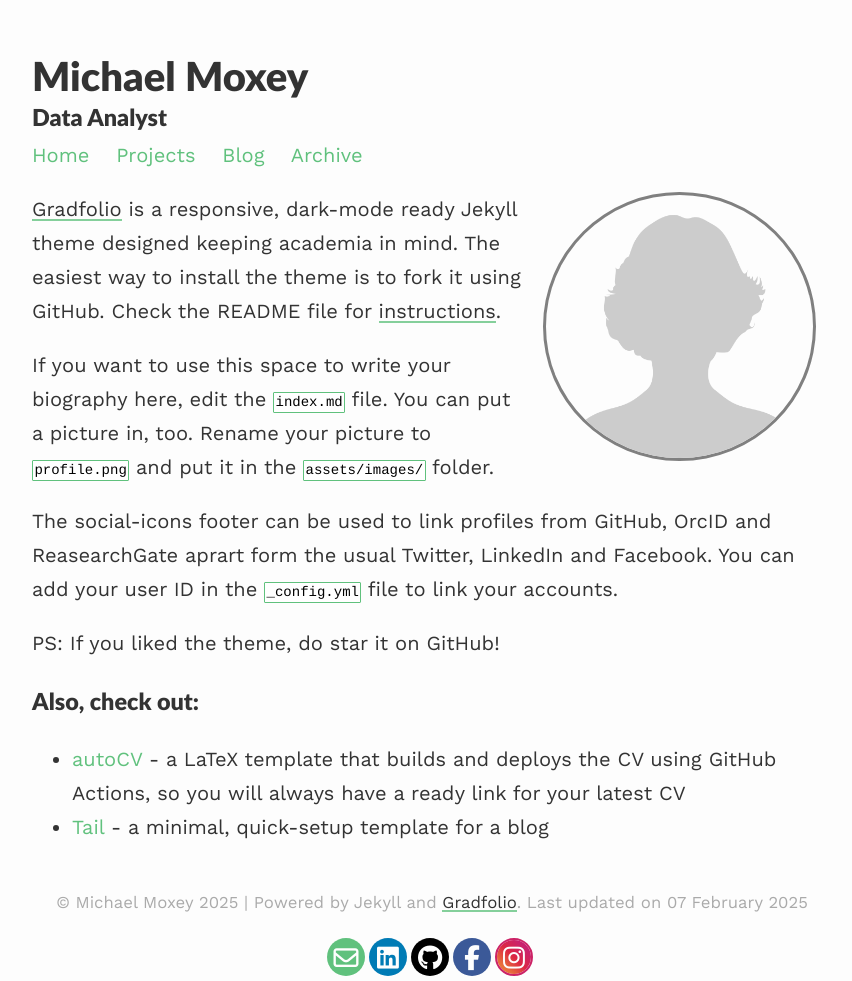
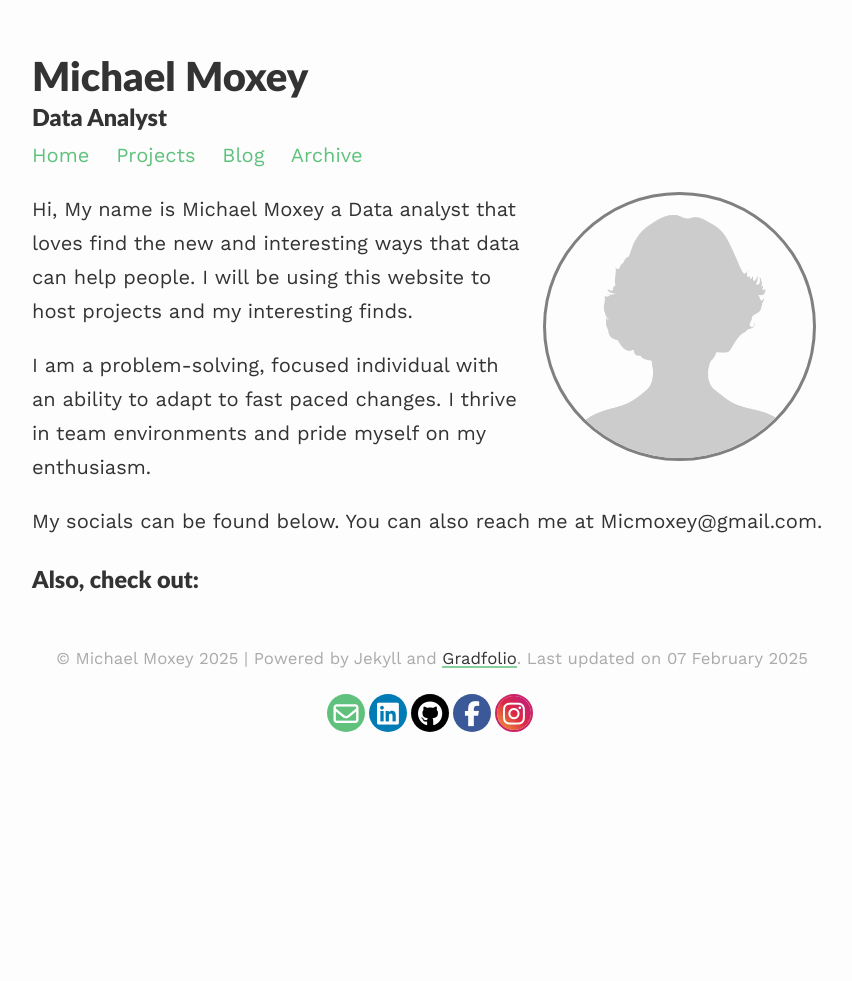
Before and after one commit to MikeMox1/Mikemoxey1.github.io, a Jekyll site: the page built from index.md, in a window 1280 px wide. Shown: the whole page, without its empty margins (208-1060 px from the left). Built offline with Jekyll 4.4.1, drawn with Linux system fonts in a browser that asks for light colours.

Commit message:
Update index.md

```diff
--- a/index.md
+++ b/index.md
@@ -7,15 +7,11 @@ profile:
 published: true
 ---
 
-[Gradfolio](https://github.com/jitinnair1/gradfolio){:target="_blank"} is a responsive, dark-mode ready Jekyll theme designed keeping academia in mind. The easiest way to install the theme is to fork it using GitHub. Check the README file for [instructions](https://github.com/jitinnair1/gradfolio#installation){:target="_blank"}.
+Hi, My name is Michael Moxey a Data analyst that loves find the new and interesting ways that data can help people. I will be using this website to host projects and my interesting finds.
 
-If you want to use this space to write your biography here, edit the `index.md` file. You can put a picture in, too. Rename your picture to `profile.png` and put it in the `assets/images/` folder.
+I am a problem-solving, focused individual with an ability to adapt to fast paced changes. I thrive in team environments
+and pride myself on my enthusiasm.
 
-The social-icons footer can be used to link profiles from GitHub, OrcID and ReasearchGate aprart form the usual Twitter, LinkedIn and Facebook. You can add your user ID in the `_config.yml` file to link your accounts.
-
-PS: If you liked the theme, do star it on GitHub!
+My socials can be found below. You can also reach me at Micmoxey@gmail.com.
 
 ### Also, check out:
-
-- [autoCV](https://github.com/jitinnair1/autocv) - a LaTeX template that builds and deploys the CV using GitHub Actions, so you will always have a ready link for your latest CV
-- [Tail](https://github.com/jitinnair1/tail) - a minimal, quick-setup template for a blog
```
